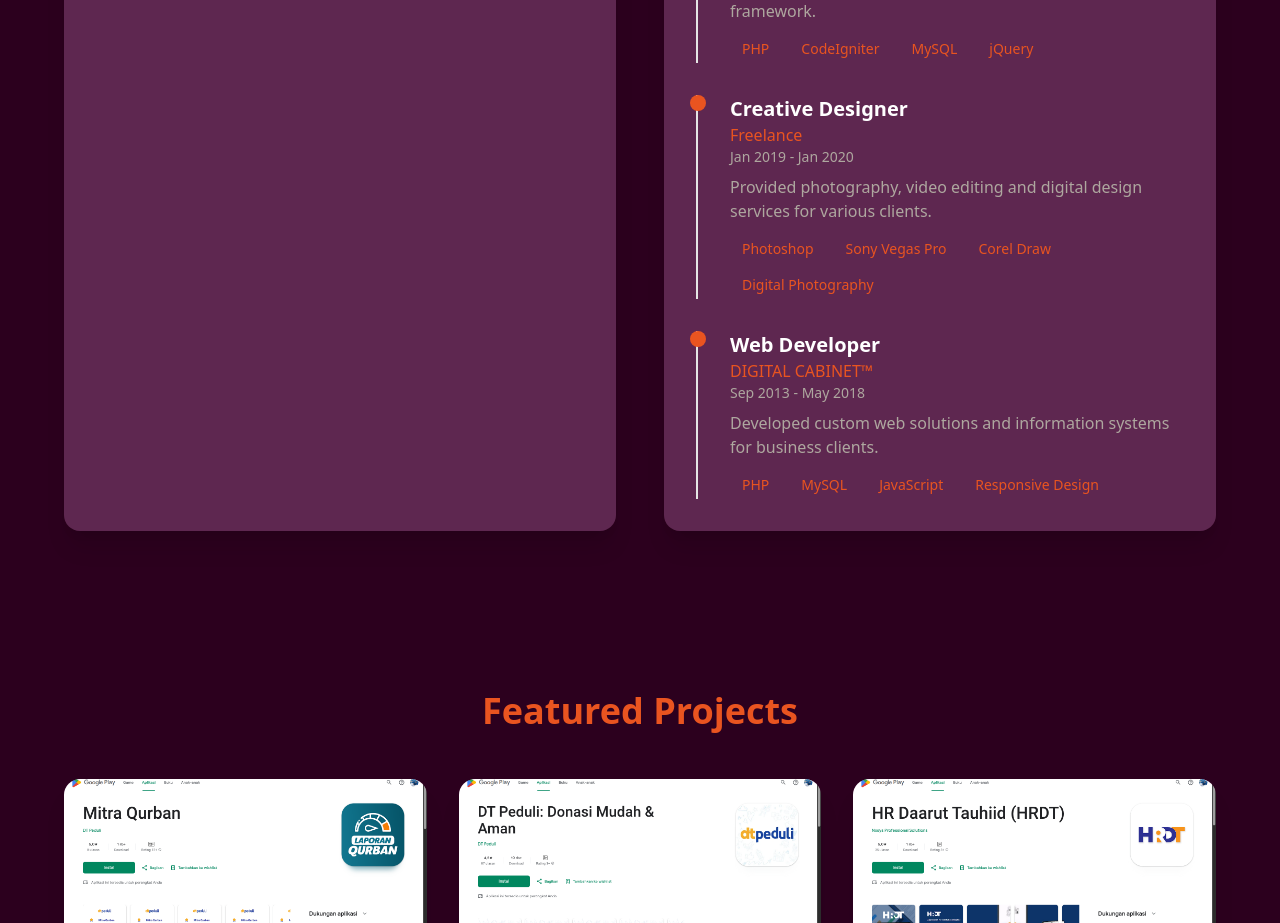
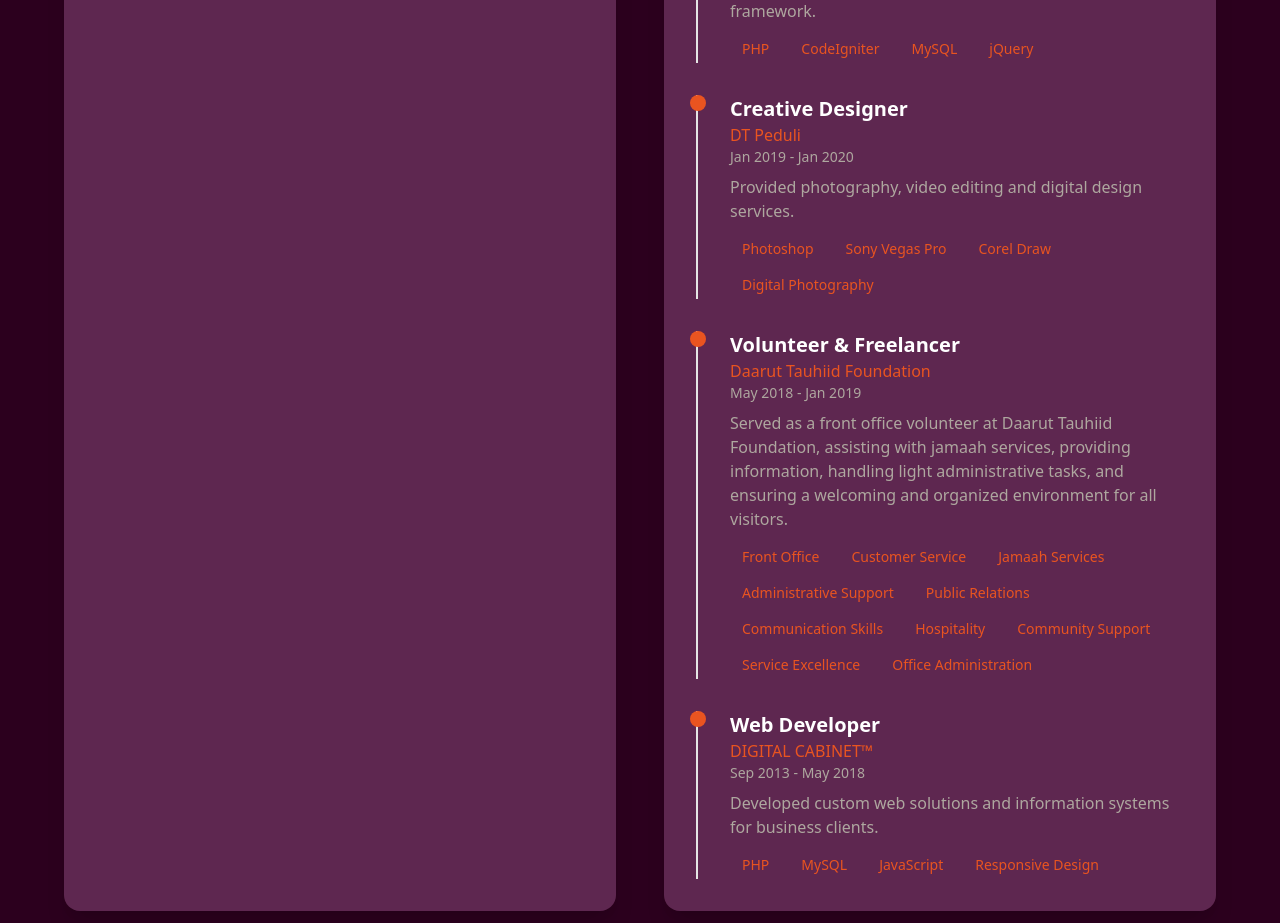
Before and after one commit to ramapermadoni/myprofile, a Next.js app: page / in a window 1280 px wide. Shown: the part 2900-3823 px from the top of the page. Built offline with nearby package versions, Linux system fonts and the light colour scheme.

Commit message:
update-experiences

```diff
--- a/src/components/Experience.tsx
+++ b/src/components/Experience.tsx
@@ -82,13 +82,32 @@ export default function Experience() {
     {
       id: 5,
       title: "Creative Designer",
-      institution: "Freelance",
+      institution: "DT Peduli",
       period: "Jan 2019 - Jan 2020",
-      description: "Provided photography, video editing and digital design services for various clients.",
+      description: "Provided photography, video editing and digital design services.",
       tags: ["Photoshop", "Sony Vegas Pro", "Corel Draw", "Digital Photography"]
     },
     {
       id: 6,
+      title: "Volunteer & Freelancer",
+      institution: "Daarut Tauhiid Foundation",
+      period: "May 2018 - Jan 2019",
+      description: "Served as a front office volunteer at Daarut Tauhiid Foundation, assisting with jamaah services, providing information, handling light administrative tasks, and ensuring a welcoming and organized environment for all visitors.",
+      tags: [
+        "Front Office",
+        "Customer Service",
+        "Jamaah Services",
+        "Administrative Support",
+        "Public Relations",
+        "Communication Skills",
+        "Hospitality",
+        "Community Support",
+        "Service Excellence",
+        "Office Administration"
+      ]
+    },
+    {
+      id: 7,
       title: "Web Developer",
       institution: "DIGITAL CABINET™",
       period: "Sep 2013 - May 2018",
```
